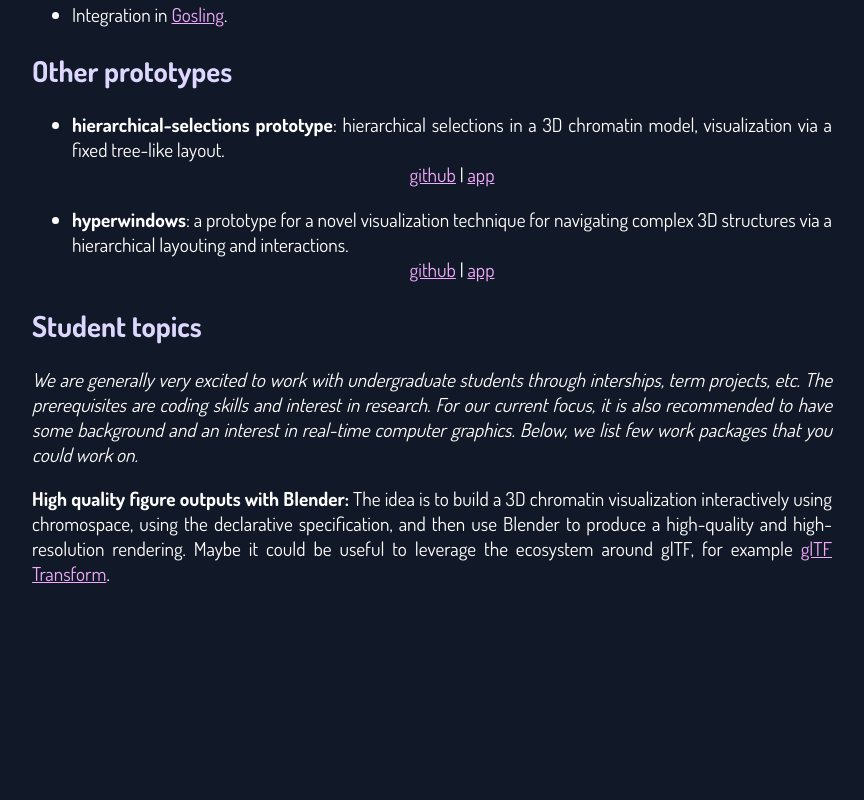
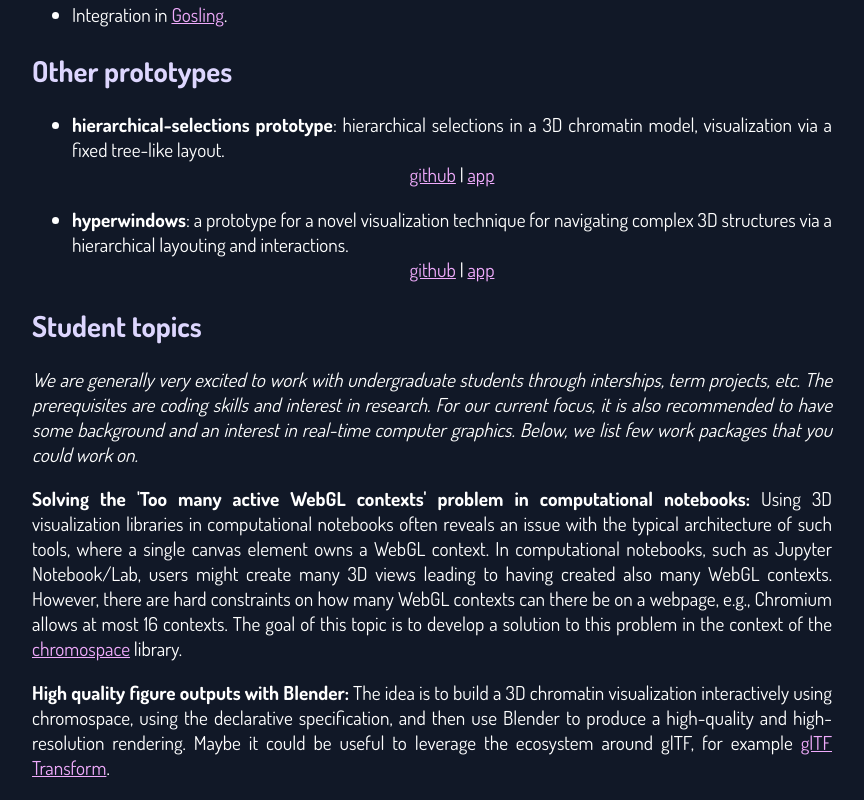
Before and after one commit to dvdkouril/dvdkouril.github.io, a SvelteKit app: page /spatial-genome in a window 1280 px wide. Shown: the part 1908-2708 px from the top of the page, without its empty margins (208-1072 px from the left). Before the commit the page ends 2514 px from the top, so only its background shows below. Built offline with nearby package versions, Linux system fonts and the light colour scheme.

Commit message:
add student topic

```diff
--- a/src/routes/spatial-genome/+page.svelte
+++ b/src/routes/spatial-genome/+page.svelte
@@ -197,6 +197,22 @@
 	</p>
 
 	<p>
+		<b
+			>Solving the 'Too many active WebGL contexts' problem in
+			computational notebooks:</b
+		>
+		Using 3D visualization libraries in computational notebooks often reveals
+		an issue with the typical architecture of such tools, where a single canvas
+		element owns a WebGL context. In computational notebooks, such as Jupyter
+		Notebook/Lab, users might create many 3D views leading to having created
+		also many WebGL contexts. However, there are hard constraints on how many
+		WebGL contexts can there be on a webpage, e.g., Chromium allows at most 16
+		contexts. The goal of this topic is to develop a solution to this problem
+		in the context of the
+		<a href="https://github.com/dvdkouril/chromospace">chromospace</a>
+		library.
+	</p>
+	<p>
 		<b>High quality figure outputs with Blender:</b> The idea is to build a
 		3D chromatin visualization interactively using chromospace, using the
 		declarative specification, and then use Blender to produce a
```
